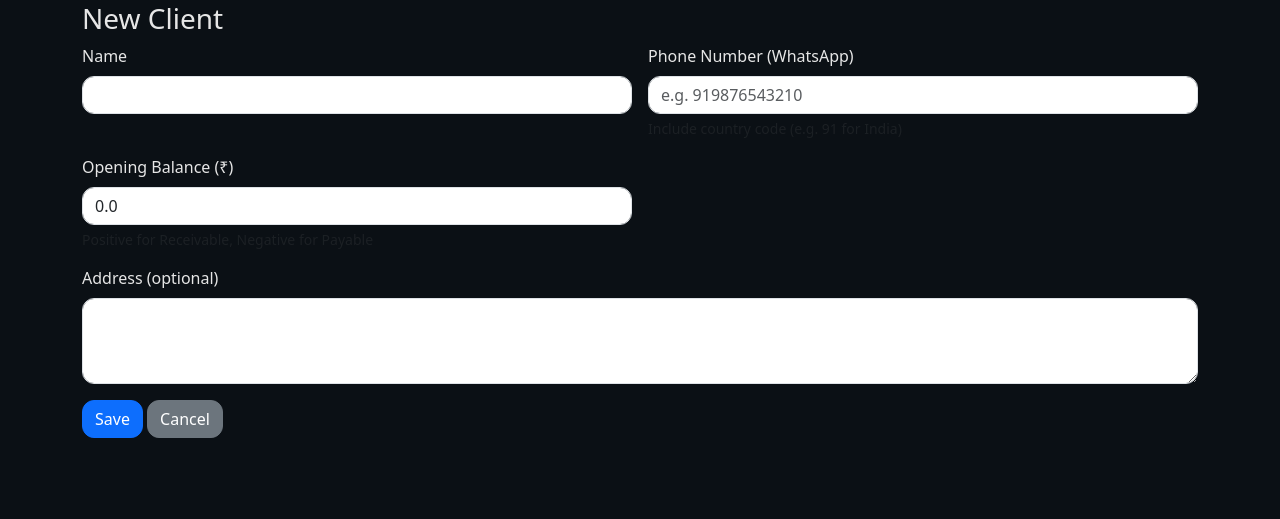
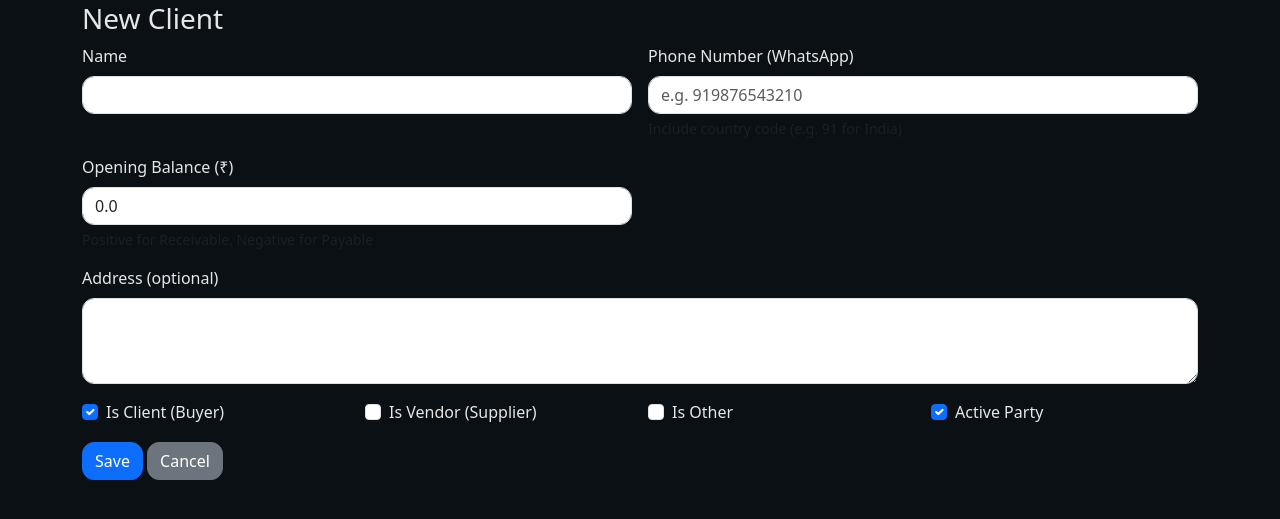
Before and after one commit to yash755/mayachem, a Flask app: page /clients/new in a window 1280 px wide. Shown: the part 181-700 px from the top of the page. Run offline with Flask 3, Linux system fonts and the light colour scheme; the visitor is signed in with stand-in values (Sample User, id 1); some libraries are stand-ins or nearby versions.

Commit message:
feat: Add is_other flag and segregate parties list into 3 sections

```diff
--- a/app.py
+++ b/app.py
@@ -127,6 +127,10 @@ class Client(db.Model):
     gst = db.Column(db.String(32), nullable=True)
     phone = db.Column(db.String(20), nullable=True)
     opening_balance = db.Column(db.Float, nullable=False, default=0.0)
+    is_client = db.Column(db.Boolean, default=True, nullable=False, server_default='1')
+    is_vendor = db.Column(db.Boolean, default=False, nullable=False, server_default='0')
+    is_other = db.Column(db.Boolean, default=False, nullable=False, server_default='0')
+    is_active = db.Column(db.Boolean, default=True, nullable=False, server_default='1')
 
     def __repr__(self) -> str:
         return f"<Client {self.name}>"
@@ -1101,12 +1105,17 @@ def register_routes(app: Flask) -> None:
             gst = (request.form.get("gst") or "").strip().upper()
             phone = (request.form.get("phone") or "").strip()
             opening_balance = _to_float(request.form.get("opening_balance"), 0.0)
+            is_client = request.form.get("is_client") == "on"
+            is_vendor = request.form.get("is_vendor") == "on"
+            is_other = request.form.get("is_other") == "on"
+            is_active = request.form.get("is_active") == "on"
+
             if not name:
                 flash("Client name is required", "danger")
                 return render_template("clients_form.html", client=client)
             try:
                 if not client:
-                    client = Client(name=name, address=address, gst=gst, phone=phone, opening_balance=opening_balance)
+                    client = Client(name=name, address=address, gst=gst, phone=phone, opening_balance=opening_balance, is_client=is_client, is_vendor=is_vendor, is_other=is_other, is_active=is_active)
                     db.session.add(client)
                 else:
                     if client.name != name:
@@ -1121,6 +1130,10 @@ def register_routes(app: Flask) -> None:
                     client.gst = gst
                     client.phone = phone
                     client.opening_balance = opening_balance
+                    client.is_client = is_client
+                    client.is_vendor = is_vendor
+                    client.is_other = is_other
+                    client.is_active = is_active
                 commit_or_rollback()
                 flash("Client saved", "success")
                 return redirect(url_for("clients_list"))
@@ -4180,7 +4193,7 @@ def register_cli(app: Flask) -> None:
 
     @app.route("/reports/party-trends")
     def party_trends():
-        clients = Client.query.all()
+        clients = Client.query.filter_by(is_active=True, is_client=True).all()
         trends = []
         today = datetime.now().date()
 
--- a/templates/clients_form.html
+++ b/templates/clients_form.html
@@ -25,6 +25,42 @@
     <textarea name="address" class="form-control" rows="3">{{ client.address if client else '' }}</textarea>
   </div>
 
+  <div class="col-md-3">
+    <div class="form-check">
+      <input class="form-check-input" type="checkbox" name="is_client" id="isClient" {% if not client or client.is_client %}checked{% endif %}>
+      <label class="form-check-label" for="isClient">
+        Is Client (Buyer)
+      </label>
+    </div>
+  </div>
+
+  <div class="col-md-3">
+    <div class="form-check">
+      <input class="form-check-input" type="checkbox" name="is_vendor" id="isVendor" {% if client and client.is_vendor %}checked{% endif %}>
+      <label class="form-check-label" for="isVendor">
+        Is Vendor (Supplier)
+      </label>
+    </div>
+  </div>
+
+  <div class="col-md-3">
+    <div class="form-check">
+      <input class="form-check-input" type="checkbox" name="is_other" id="isOther" {% if client and client.is_other %}checked{% endif %}>
+      <label class="form-check-label" for="isOther">
+        Is Other
+      </label>
+    </div>
+  </div>
+
+  <div class="col-md-3">
+    <div class="form-check">
+      <input class="form-check-input" type="checkbox" name="is_active" id="isActive" {% if not client or client.is_active %}checked{% endif %}>
+      <label class="form-check-label" for="isActive">
+        Active Party
+      </label>
+    </div>
+  </div>
+
   <div class="col-12">
     <button class="btn btn-primary">Save</button>
     <a class="btn btn-secondary" href="{{ url_for('clients_list') }}">Cancel</a>
```
Also changed, not shown: migrate_clients_flags.py (added, +28 -0 lines), templates/clients_list.html (+53 -13 lines).
